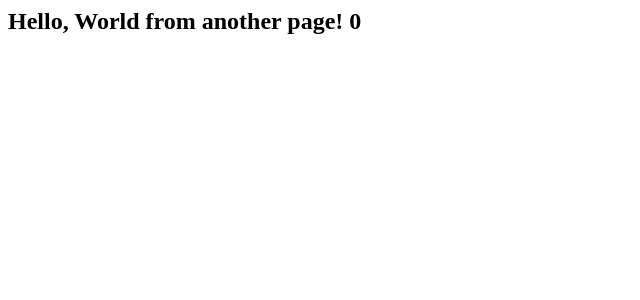
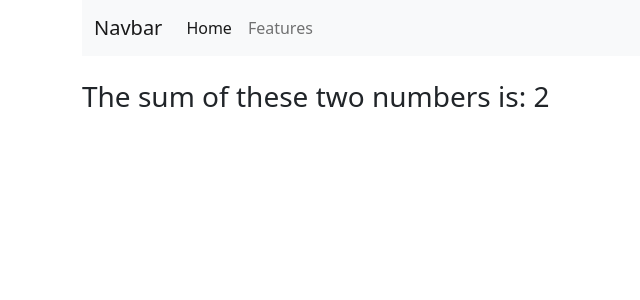
Before and after one commit to EimantasBlazevicius/flask_basics, a Flask app: page /sum/1/1 in a window 1280 px wide. Shown: the top 300 px of the page, without its empty margins (0-640 px from the left). Run offline with Flask 2, Linux system fonts and the light colour scheme.

Commit message:
base html added

```diff
--- a/main.py
+++ b/main.py
@@ -5,13 +5,13 @@ app = Flask(__name__)
 
 @app.route("/")
 def home():
-    return render_template("base.html")
+    return render_template("home.html")
 
 
 @app.route("/sum/<num1>/<num2>")
-def another(num1, num2):
-    sum = int(num1) - int(num2)
-    return f"<h2>Hello, World from another page! {sum}</h2>"
+def addition(num1, num2):
+    sum = int(num1) + int(num2)
+    return render_template("calculator.html", sum=sum)
 
 
 if __name__ == "__main__":
--- a/templates/base.html
+++ b/templates/base.html
@@ -27,8 +27,10 @@
             </div>
         </div>
     </nav>
-
-
+    <div class="row mt-4">
+        {% block home %}{% endblock %}
+        {% block calculator %}{% endblock %}
+    </div>
 </div>
 
 <script src="https://cdn.jsdelivr.net/npm/bootstrap@5.1.3/dist/js/bootstrap.bundle.min.js"
--- /dev/null
+++ b/templates/calculator.html
@@ -0,0 +1,4 @@
+{% extends "base.html" %}
+{% block calculator %}
+    <h3>The sum of these two numbers is: {{sum}}</h3>
+{% endblock %}
```
Also changed, not shown: templates/home.html (added, +7 -0 lines).
